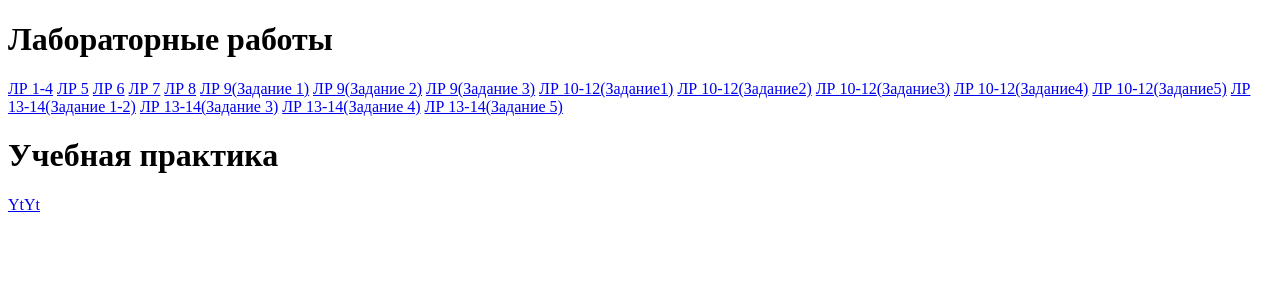
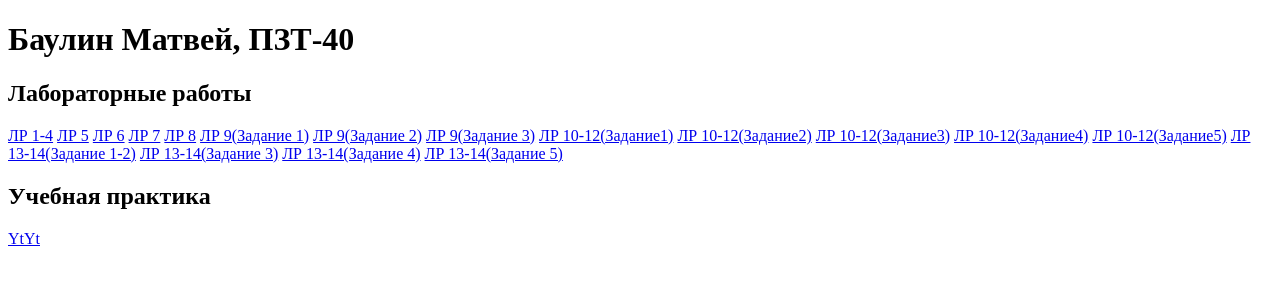
Before and after one commit to MatveyBaulin/PSSIP, a plain HTML site: page index.html in a window 1280 px wide. Drawn offline with Linux system fonts and the light colour scheme.

Commit message:
index.html

```diff
--- a/index.html
+++ b/index.html
@@ -4,7 +4,8 @@
     <title>ПССИП_Баулин</title>
 </head>
 <body>
-    <h1>Лабораторные работы</h1>
+    <h1>Баулин Матвей, ПЗТ-40</h1>
+    <h2>Лабораторные работы</h2>
     <a href="./Проект/index.html">ЛР 1-4</a>
     <a href="./ЛР 5/index.html">ЛР 5</a>
     <a href="./ЛР 6/index.html">ЛР 6</a>
@@ -22,7 +23,7 @@
     <a href="./ЛР 13-14/Задание_3.html">ЛР 13-14(Задание 3)</a>
     <a href="./ЛР 13-14/Задание_4.html">ЛР 13-14(Задание 4)</a>
     <a href="./ЛР 13-14/Задание_5.html">ЛР 13-14(Задание 5)</a>
-    <h1>Учебная практика</h1>
+    <h2>Учебная практика</h2>
     <a href="./Учебная практика/index.html">YtYt</a>
 </body>
 </html>
```
